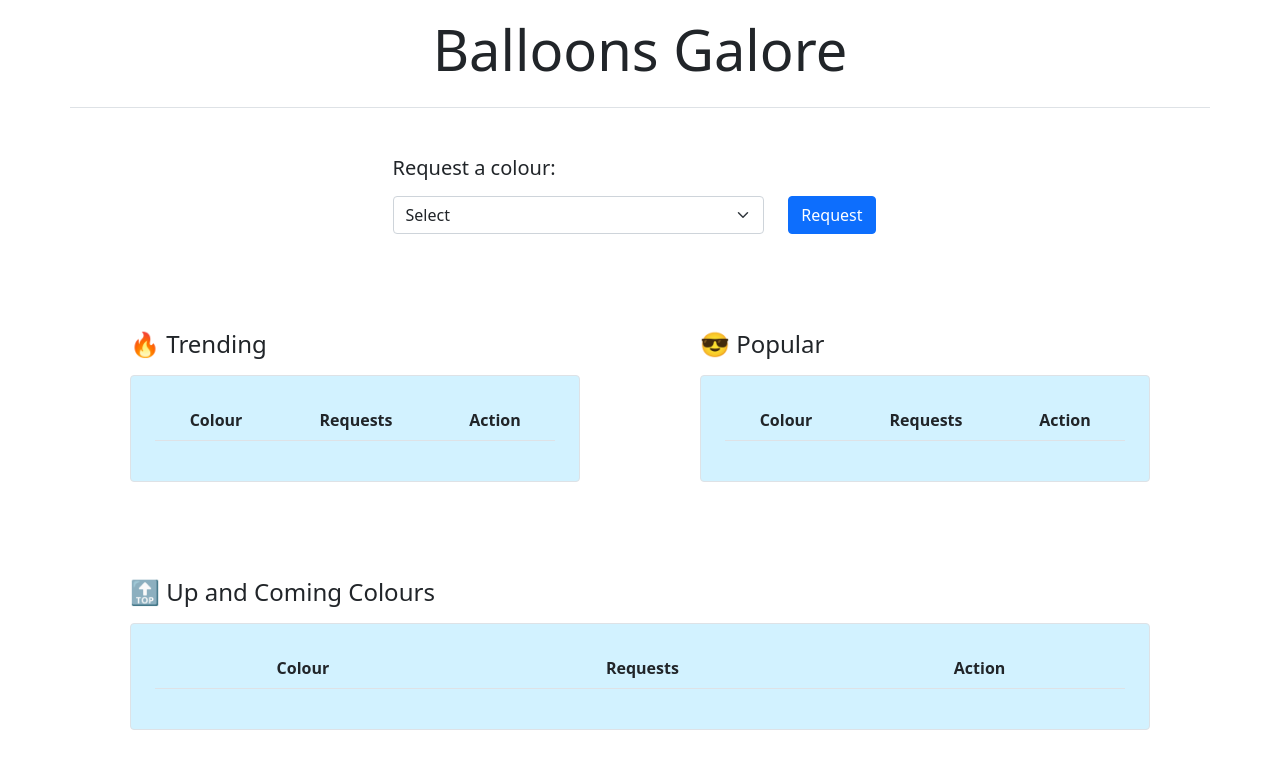
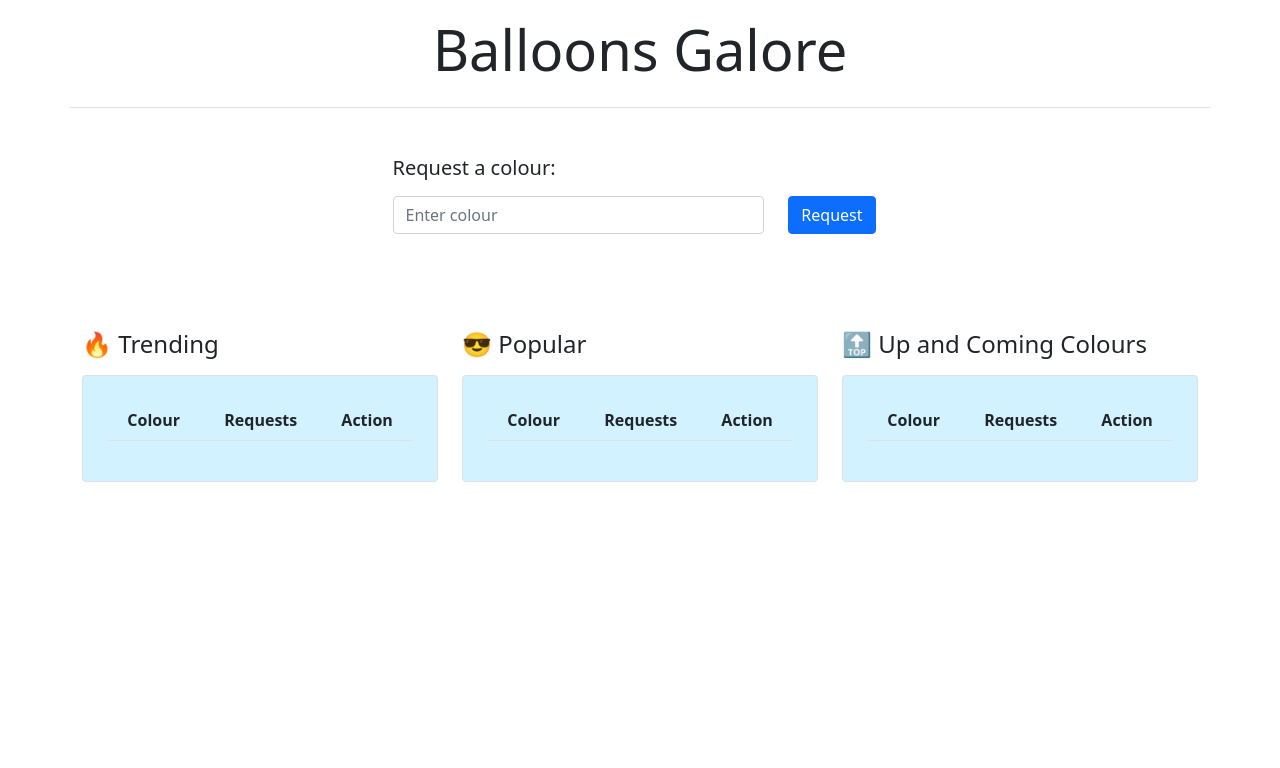
Before and after one commit to MiguelLouisLeRoux/the-balloon-widget, a React (Create React App) app: page / in a window 1280 px wide. Shown: the top 768 px of the page. Built offline with nearby package versions, Linux system fonts and the light colour scheme.

Commit message:
changed select input to text input and implemented css validation for colours

```diff
--- a/src/ColourRatings.js
+++ b/src/ColourRatings.js
@@ -6,7 +6,7 @@ import { IoBalloon } from 'react-icons/io5';
 export default function ColourRatings (props){
 
     return(
-        <div className="m-5">
+        <div className="mt-5">
             <h4 className="mb-3">{props.colourRatings}</h4>
             <div className="border rounded p-4" style={{"backgroundColor": "#D2F2FF", "borderColor": "#D2F2FF"}}>
                 <Table className="table table-hover text-center">
@@ -20,9 +20,9 @@ export default function ColourRatings (props){
                     <tbody>
                     {props.colours.map(colourElem =>
                         <tr>
-                            <td><IoBalloon color={colourElem.colour}/>{colourElem.colour}</td>
+                            <td><IoBalloon color={colourElem.cssStyleColourValue}/>{colourElem.colour}</td>
                             <td>{colourElem.requests}</td>
-                            <td><Button className="btn btn-danger btn-sm">Remove</Button></td>
+                            <td><Button className="btn btn-danger btn-sm">Remove</Button> <Button className="btn btn-warning btn-sm">Edit</Button></td>
                         </tr>
                     )}
                     </tbody>
--- a/src/Logic.js
+++ b/src/Logic.js
@@ -1,26 +1,62 @@
 export default function FactoryLogic() {
     let colourList = [];
+    let trendingLimit = {};
 
     function requestColour(colVal) {
+        let trim = colVal.trim();
 
-        let checkIfColourExists = colourList.some(elem => elem.colour === colVal);
+        //Handling the colour name to be displayed to viewer
+        let upperCaseColour = trim[0].toUpperCase() + trim.substring(1)
+        if(/\s/g.test(upperCaseColour)) {
+            let uppercaseWords = str => str.replace(/^(.)|\s+(.)/g, c => c.toUpperCase());
+            upperCaseColour = uppercaseWords(upperCaseColour);
+        };
+
+        //Handling the css colour value to check if input is a valid css colour
+        let removeWhiteSpaceBetween = trim.replace(/\s+/g, '');
+        let lowerCase = removeWhiteSpaceBetween.toLowerCase();
+        let validCSSColour = new Option().style;
+        validCSSColour.color = lowerCase;
+
+
+        if (validCSSColour.color === lowerCase) {
+            let checkIfColourExists = colourList.some(elem => elem.colour === upperCaseColour);
 
             if(checkIfColourExists) {
                 for(let i = 0; i < colourList.length; i++) {
                     let itt = colourList[i];
-                if (itt.colour === colVal) {
+                    if (itt.colour === upperCaseColour) {
                         itt.requests++;
+
+                        if (itt.requests > 11){
+
+                            trendingLimit[itt.colour] = colourList.indexOf(itt);
+
+                            if (Object.keys(trendingLimit).length > 3) {
+
+                                let index = trendingLimit[Object.keys(trendingLimit)[0]]
+                                colourList[index].requests = 9;
+                                delete trendingLimit[colourList[index].colour];
+                                console.log(trendingLimit);
+                                trendingLimit[itt.colour] = colourList.indexOf(itt);
+                            }
+
+                            setTimeout(function(){
+                                itt.requests = 9;
+                            }, 50000);
                         }
                     }
-        } else if (!checkIfColourExists) {
+                }
+
+            } else {
                 let newColour = {
-                colour : colVal,
+                    colour : upperCaseColour,
+                    cssStyleColourValue : lowerCase,
                     requests : 1,
-
                 }
                 colourList.push(newColour);
             }
-
+        }
     }
 
     function filtering(rank) {
--- a/src/Request.js
+++ b/src/Request.js
@@ -1,6 +1,6 @@
 import React from "react";
 import 'bootstrap/dist/css/bootstrap.css';
-import { Form } from 'react-bootstrap';
+import { Form, Modal} from 'react-bootstrap';
 import ColourRatings from './ColourRatings';
 import FactoryLogic from './Logic';
 const factory = FactoryLogic();
@@ -30,7 +30,6 @@ export default class Request extends React.Component {
             submit: this.state.colour
         });
         factory.requestColour(this.state.colour);
-        console.log(this.state.colour)
     }
 
     render(){
@@ -44,18 +43,7 @@ export default class Request extends React.Component {
                                     <div className="row d-flex ">
                                         <Form.Label><h5>Request a colour:</h5></Form.Label>
                                         <div className="col-10 d-flex justify-content-end">
-                                        <Form.Select value={this.state.colour} onChange={this.handleChange}>
-                                            <option value="Select">Select</option>
-                                            <option value="Blue">Blue</option>
-                                            <option value="Red">Red</option>
-                                            <option value="Pink">Pink</option>
-                                            <option value="White">White</option>
-                                            <option value="Black">Black</option>
-                                            <option value="Orange">Orange</option>
-                                            <option value="Purple">Purple</option>
-                                            <option value="Yellow">Yellow</option>
-                                            <option value="Green">Green</option>
-                                        </Form.Select>
+                                        <Form.Control type="text" placeholder="Enter colour" value={this.state.colour} onChange={this.handleChange} required></Form.Control>
                                         </div>
                                         <div className="col-2 d-flex justify-content-start">
                                         <button type="submit" className="btn btn-primary">Request</button>
```
Lines whose indentation alone changed are shown as unchanged.
